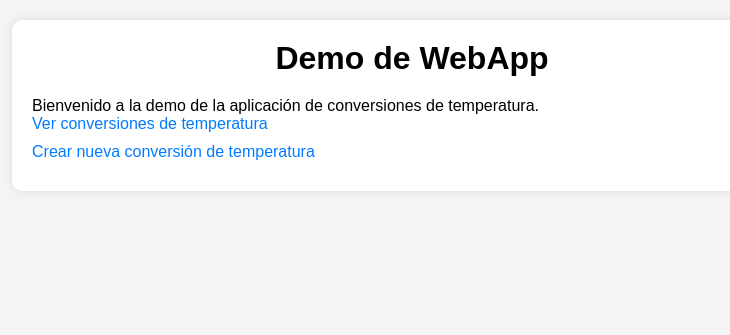
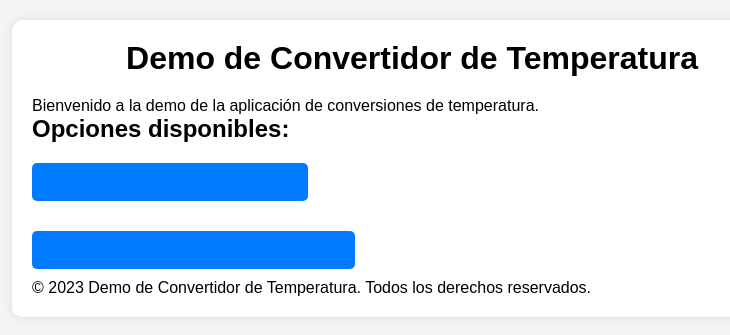
Before and after one commit to huriviades/prueba_conversiones_webapp, a Flask app: page / in a window 1280 px wide. Shown: the top 335 px of the page, without its empty margins (228-958 px from the left). Run offline with Flask 3, Linux system fonts and the light colour scheme.

Commit message:
Mejora en los htmls - rev.2

```diff
--- a/demo_webapp/templates/index.html
+++ b/demo_webapp/templates/index.html
@@ -3,17 +3,27 @@
 <head>
     <meta charset="UTF-8">
     <meta name="viewport" content="width=device-width, initial-scale=1.0">
-    <title>Demo de WebApp</title>
+    <title>Demo de Convertidor de Temperatura</title>
     <link rel="stylesheet" href="{{ url_for('static', filename='styles.css') }}">
 </head>
 <body>
     <div class="container">
-        <h1>Demo de WebApp</h1>
-        <p>Bienvenido a la demo de la aplicación de conversiones de temperatura.</p>
-        <ul>
-            <li><a href="{{ url_for('get_temperaturas') }}">Ver conversiones de temperatura</a></li>
-            <li><a href="{{ url_for('create_temperatura') }}">Crear nueva conversión de temperatura</a></li>
-        </ul>
+        <header>
+            <h1>Demo de Convertidor de Temperatura</h1>
+        </header>
+        <main>
+            <p>Bienvenido a la demo de la aplicación de conversiones de temperatura.</p>
+            <nav>
+                <h2>Opciones disponibles:</h2>
+                <ul>
+                    <li><a href="{{ url_for('get_temperaturas') }}" class="btn">Ver conversiones de temperatura</a></li>
+                    <li><a href="{{ url_for('create_temperatura') }}" class="btn">Crear nueva conversión de temperatura</a></li>
+                </ul>
+            </nav>
+        </main>
+        <footer>
+            <p>&copy; 2023 Demo de Convertidor de Temperatura. Todos los derechos reservados.</p>
+        </footer>
     </div>
 </body>
 </html>
```
Also changed, not shown: demo_webapp/templates/create_temperatura.html (+16 -8 lines).
